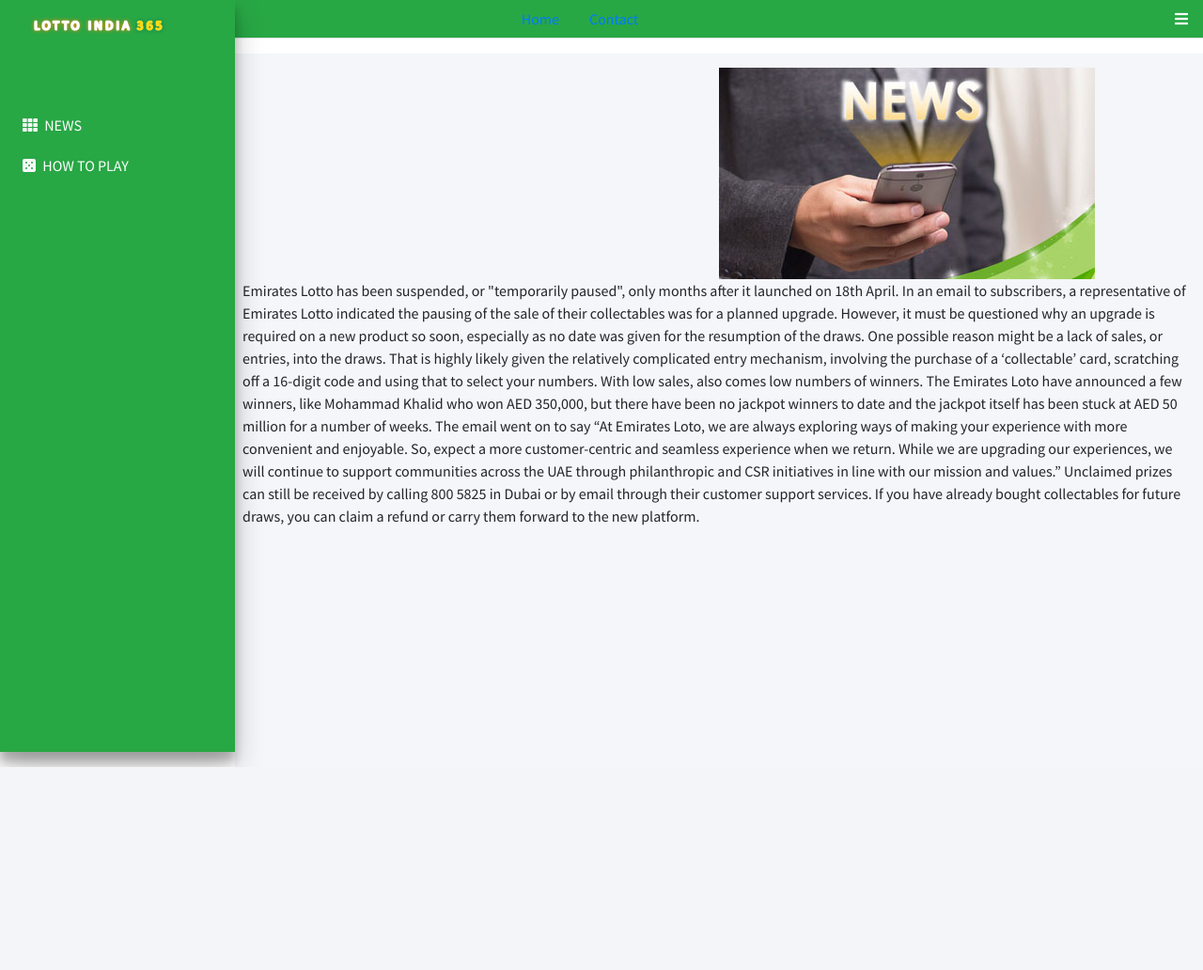
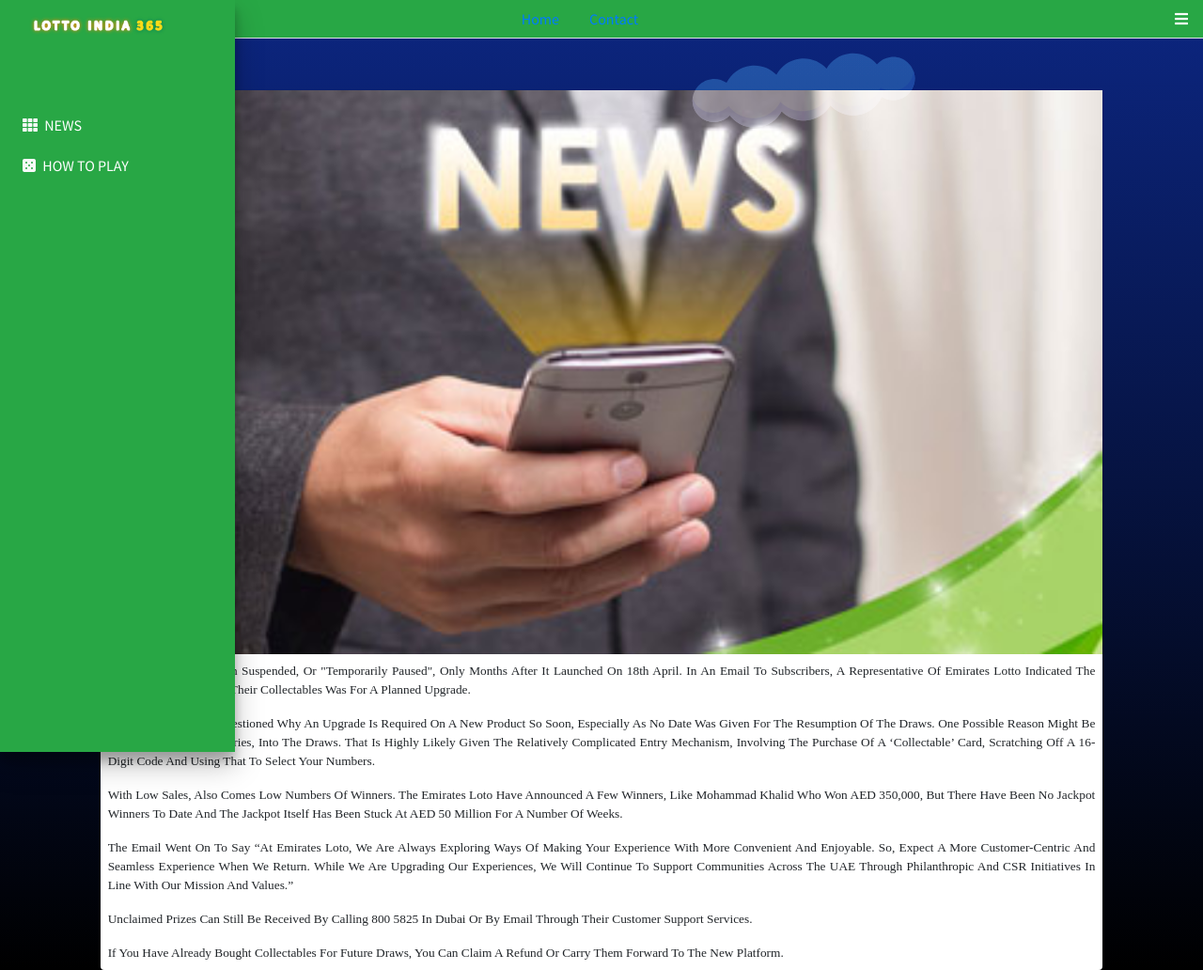
Before and after one commit to kupskano/indianolotto, a PHP site: page /pauseddetails.php in a window 1280 px wide. Shown: the whole page at 94% size. Before the commit the page ends 816 px from the top, so only its background shows below. Run offline with PHP 8.4, Linux system fonts and the light colour scheme; some libraries are stand-ins or nearby versions.

Commit message:
cloud background

```diff
--- /dev/null
+++ b/cloud.css
@@ -0,0 +1,72 @@
+#cloud {
+    width: 245px;
+    height: 96px;
+    background-image: url("dist/img/cloud large.png");
+    z-index: 1;
+    position: fixed;
+    top: 6vh;
+    animation-name: sample;
+    animation-duration: 7s;
+    animation-iteration-count: infinite;
+    animation-timing-function: ease-in;
+    opacity: .8;
+    mix-blend-mode: soft-light;
+}
+
+@keyframes sample {
+    from {
+        right: -287px;
+    }
+    to {
+        right: 363px;
+    }
+}
+
+#star {
+    width: 52px;
+    height: 51px;
+    background-image: url("dist/img/star.png");
+    z-index: 0;
+    position: fixed;
+    top: 19vh;
+    animation-name: starla;
+    animation-duration: 3s;
+    animation-iteration-count: infinite;
+    animation-timing-function: ease-in;
+    mix-blend-mode: soft-light;
+}
+
+@keyframes starla {
+    from {
+        right: -287px;
+        transform: rotate(0deg);
+    }
+    to {
+        right: 363px;
+        transform: rotate(180deg);
+    }
+}
+
+#clouds {
+    width: 185px;
+    height: 88px;
+    background-image: url("dist/img/cloud small.png");
+    z-index: 0;
+    position: fixed;
+    top: 28vh;
+    animation-name: sample2;
+    animation-duration: 7s;
+    animation-iteration-count: infinite;
+    animation-timing-function: ease-in;
+    opacity: .8;
+    mix-blend-mode: soft-light;
+}
+
+@keyframes sample2 {
+    from {
+        right: -387px;
+    }
+    to {
+        right: 463px;
+    }
+}
--- /dev/null
+++ b/cloud.php
@@ -0,0 +1,7 @@
+<br>
+
+<div id="cloud"></div>
+<div id="star"></div>
+<div id="clouds"></div>
+
+<br>
--- a/footer.php
+++ b/footer.php
@@ -1,5 +1,5 @@
 </div>
-</div>
+<!-- </div> -->
 
 <!-- REQUIRED SCRIPTS -->
 <!-- jQuery -->
--- a/head.php
+++ b/head.php
@@ -8,6 +8,7 @@
   <title>AdminLTE 3 | Dashboard 2</title>
 
   <link rel="stylesheet" href="style.css">
+  <link rel="stylesheet" href="cloud.css">
   <!-- Font Awesome Icons -->
   <link rel="stylesheet" href="plugins/fontawesome-free/css/all.min.css">
   <!-- overlayScrollbars -->
@@ -18,7 +19,7 @@
   <link href="https://fonts.googleapis.com/css?family=Source+Sans+Pro:300,400,400i,700" rel="stylesheet">
 </head>
 <body class="hold-transition sidebar-mini layout-fixed layout-navbar-fixed layout-footer-fixed">
-<div class="wrapper">
+<div class="wrapper" style="background: linear-gradient(0deg, rgba(0,0,0,1) 0%, rgba(12,38,129,1) 100%); height: 100%;">
 
 
   <!-- Navbar -->
--- a/how_to_play.php
+++ b/how_to_play.php
@@ -3,7 +3,7 @@
 
   <br>
 
-  <p class="m-0 px-2 col-10 mx-auto mt-4" style=" border-left-style: dashed; border-right: dashed; color: darkolivegreen; ">Ever wished you could play a big international lottery like Powerball, Mega Millions, and EuroMillions? Now you can play these incredible games online from India. American lotteries are not subject to Indian gambling restrictions, so you can play from anywhere in the country on your computer or phone. You'll have the chance to win jackpots that are much larger than the Indian lottery top prizes.</p>
+  <p class="m-0 px-2 col-10 mx-auto mt-4" style=" border-left-style: dashed; border-right: dashed; color: white; ">Ever wished you could play a big international lottery like Powerball, Mega Millions, and EuroMillions? Now you can play these incredible games online from India. American lotteries are not subject to Indian gambling restrictions, so you can play from anywhere in the country on your computer or phone. You'll have the chance to win jackpots that are much larger than the Indian lottery top prizes.</p>
 
       <!-- card ito -->
 
@@ -35,7 +35,7 @@
         </ul>
       </div>
 
-      <div class="col-10 mx-auto p-2 m-0 mt-4">
+      <div class="col-10 mx-auto p-2 m-0 mt-4 text-light">
       <p>If you win a prize, you'll receive a text/SMS or email to the email address provided when you registered your account. You can also view the results for each lottery on the lottery pages shortly after each draw has taken place.</p>
       <p>Winnings are paid directly into your online account. The prize winnings can then be withdrawn or used for future ticket purchases.</p>
       <p>Check out the stories of a woman from Panama who won $30 million on Florida Lotto, and an Iraqi man who won an Oregon Megabucks jackpot of $6.4 million, to find out how easy it is to win an international lottery prize for yourself.</p>
--- a/keraladetails.php
+++ b/keraladetails.php
@@ -1,5 +1,6 @@
 <?php include "head.php"; ?>
 <?php include "side.php"; ?>
+<?php include "cloud.php"; ?>
 
   <br>
 
--- a/pauseddetails.php
+++ b/pauseddetails.php
@@ -1,82 +1,21 @@
-  <?php include "head.php"; ?>
-  <?php include "side.php"; ?>
+<?php include "head.php"; ?>
+<?php include "side.php"; ?>
+<?php include "cloud.php"; ?>
 
+  <br>
 
-  <!-- Content Wrapper. Contains page content -->
-  <div class="content-wrapper">
-    <!-- Content Header (Page header) -->
-    <div class="content-header">
-      <div class="container-fluid">
-        <div class="row mb-2">
-          <div class="col-sm-6">
+  <div class="card col-10 p-0 m-0 mx-auto mt-4">
+    <div class="card-head">
+      <img src="dist/img/newphone.jpg" style=" width: 100%; ">
+    </div>
+    <div class="card-content mx-start p-2">
+      <p style="text-align: justify; font-family: fangsong; font-size: smaller; text-transform: capitalize;">Emirates Lotto has been suspended, or "temporarily paused", only months after it launched on 18th April. In an email to subscribers, a representative of Emirates Lotto indicated the pausing of the sale of their collectables was for a planned upgrade.</p>
+      <p style="text-align: justify; font-family: fangsong; font-size: smaller; text-transform: capitalize;">However, it must be questioned why an upgrade is required on a new product so soon, especially as no date was given for the resumption of the draws. One possible reason might be a lack of sales, or entries, into the draws.  That is highly likely given the relatively complicated entry mechanism, involving the purchase of a ‘collectable’ card, scratching off a 16-digit code and using that to select your numbers.</p>
+      <p style="text-align: justify; font-family: fangsong; font-size: smaller; text-transform: capitalize;">With low sales, also comes low numbers of winners.  The Emirates Loto have announced a few winners, like Mohammad Khalid who won AED 350,000, but there have been no jackpot winners to date and the jackpot itself has been stuck at AED 50 million for a number of weeks.</p>
+      <p style="text-align: justify; font-family: fangsong; font-size: smaller; text-transform: capitalize;">The email went on to say “At Emirates Loto, we are always exploring ways of making your experience with more convenient and enjoyable. So, expect a more customer-centric and seamless experience when we return. While we are upgrading our experiences, we will continue to support communities across the UAE through philanthropic and CSR initiatives in line with our mission and values.”</p>
+      <p style="text-align: justify; font-family: fangsong; font-size: smaller; text-transform: capitalize;">Unclaimed prizes can still be received by calling 800 5825 in Dubai or by email through their customer support services.</p>
+      <p style="text-align: justify; font-family: fangsong; font-size: smaller; text-transform: capitalize;" class="m-0">If you have already bought collectables for future draws, you can claim a refund or carry them forward to the new platform.</p>
+    </div>
+  </div>
 
-
-
-
-          </div>
-        <img src="dist/img/newphone.jpg">
-          Emirates Lotto has been suspended, or "temporarily paused", only months after it launched on 18th April. In an email to subscribers, a representative of Emirates Lotto indicated the pausing of the sale of their collectables was for a planned upgrade.
-
-          However, it must be questioned why an upgrade is required on a new product so soon, especially as no date was given for the resumption of the draws. One possible reason might be a lack of sales, or entries, into the draws.  That is highly likely given the relatively complicated entry mechanism, involving the purchase of a ‘collectable’ card, scratching off a 16-digit code and using that to select your numbers.
-
-          With low sales, also comes low numbers of winners.  The Emirates Loto have announced a few winners, like Mohammad Khalid who won AED 350,000, but there have been no jackpot winners to date and the jackpot itself has been stuck at AED 50 million for a number of weeks.
-
-          The email went on to say “At Emirates Loto, we are always exploring ways of making your experience with more convenient and enjoyable. So, expect a more customer-centric and seamless experience when we return. While we are upgrading our experiences, we will continue to support communities across the UAE through philanthropic and CSR initiatives in line with our mission and values.”
-
-          Unclaimed prizes can still be received by calling 800 5825 in Dubai or by email through their customer support services.
-
-          If you have already bought collectables for future draws, you can claim a refund or carry them forward to the new platform.
-
-          <!-- /.col -->
-        </div><!-- /.row -->
-      </div><!-- /.container-fluid -->
-    </div>
-    <!-- /.content-header -->
-
-    <!-- Main content -->
-
-    <!-- /.content -->
-  </div>
-  <!-- /.content-wrapper -->
-
-  <!-- Control Sidebar -->
-  <aside class="control-sidebar control-sidebar-dark">
-    <!-- Control sidebar content goes here -->
-  </aside>
-  <!-- /.control-sidebar -->
-
-
-
-
-</div>
-
-
-
-<!-- ./wrapper -->
-
-<!-- REQUIRED SCRIPTS -->
-<!-- jQuery -->
-<script src="plugins/jquery/jquery.min.js"></script>
-<!-- Bootstrap -->
-<script src="plugins/bootstrap/js/bootstrap.bundle.min.js"></script>
-<!-- overlayScrollbars -->
-<script src="plugins/overlayScrollbars/js/jquery.overlayScrollbars.min.js"></script>
-<!-- AdminLTE App -->
-<script src="dist/js/adminlte.js"></script>
-
-<!-- OPTIONAL SCRIPTS -->
-<script src="dist/js/demo.js"></script>
-
-<!-- PAGE PLUGINS -->
-<!-- jQuery Mapael -->
-<script src="plugins/jquery-mousewheel/jquery.mousewheel.js"></script>
-<script src="plugins/raphael/raphael.min.js"></script>
-<script src="plugins/jquery-mapael/jquery.mapael.min.js"></script>
-<script src="plugins/jquery-mapael/maps/usa_states.min.js"></script>
-<!-- ChartJS -->
-<script src="plugins/chart.js/Chart.min.js"></script>
-
-<!-- PAGE SCRIPTS -->
-<script src="dist/js/pages/dashboard2.js"></script>
-</body>
-</html>
+<?php include "footer.php" ?>
```
Also changed, not shown: australiandetails.php (+14 -75 lines), refunddetails.php (+15 -75 lines), restartdetails.php (+14 -70 lines), sample.php (added, +50 -0 lines), dist/img/cloud large.png (added), dist/img/cloud small.png (added), dist/img/star.png (added).
